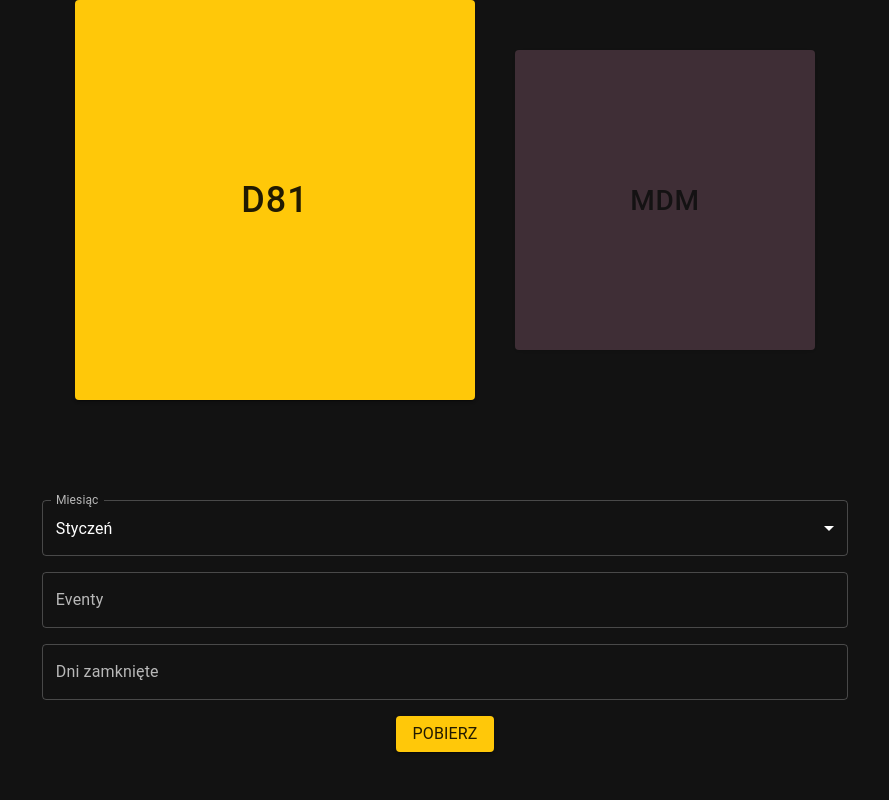
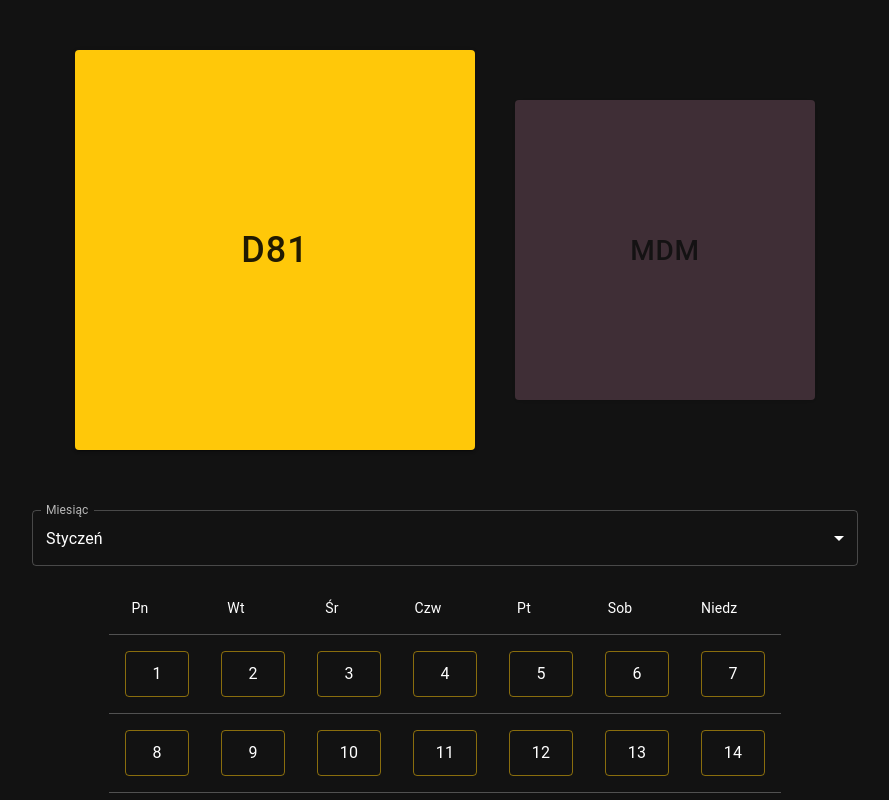
Before and after one commit to DBrdak/roster-builder, a React (Create React App) app: page / in a window 1280 px wide. Both pictures are taken after a click on the button "D81". Shown: the top 800 px of the page, without its empty margins (195-1084 px from the left). Built offline with nearby package versions, Linux system fonts and the light colour scheme.

Commit message:
Import cleanup

```diff
--- /dev/null
+++ b/src/components/CalendarView.tsx
@@ -0,0 +1,95 @@
+import React from 'react';
+import {Paper, Typography, Table, TableBody, TableCell, TableContainer, TableRow, Button} from '@mui/material';
+import Month from '../models/month';
+import Day from '../models/day';
+
+interface CalendarViewProps {
+    month: Month
+    eventDays: number[]
+    closedDays: number[]
+    onEventDayClick: (dayIndex: number) => void
+    onClosedDayClick: (dayIndex: number) => void
+    color: 'primary' | 'secondary'
+}
+
+const CalendarView: React.FC<CalendarViewProps> = ({ month, onEventDayClick, onClosedDayClick, eventDays, closedDays, color }) => {
+    const colors =  {event: '#00FF00', closed: '#FF0000'}
+    const handleLeftClick = (dayId: number) => {
+        onEventDayClick(dayId)
+    };
+
+    const handleRightClick = (dayId: number) => {
+        onClosedDayClick(dayId)
+    };
+
+    const daysOfMonth = Array.from(month.days.values()).map((day, index) => {
+        return (
+                <TableCell key={index}>
+                    <Button
+                        variant={'outlined'}
+                        color={color}
+                        style={{
+                            padding: '10px',
+                            textAlign: 'center',
+                            width: '30px',
+                            transition: 'background-color 0.5s ease',
+                            backgroundColor: closedDays.some(d => d === index + 1) ?
+                                colors.closed : eventDays.some(d => d === index + 1) ? colors.event : 'inherit',
+                            color: closedDays.some(d => d === index + 1) || eventDays.some(d => d === index + 1) ? '#FFFFFF' : 'inherit',
+                            cursor: 'pointer'
+                        }}
+                        onClick={() => handleLeftClick(index + 1)}
+                        onContextMenu={(e) => {
+                            e.preventDefault()
+                            handleRightClick(index + 1);
+                        }}
+                    >
+                        <Typography variant="body1">{index + 1}</Typography>
+                    </Button>
+                </TableCell>
+        )
+    })
+
+    for(let dayOfWeek = 1; dayOfWeek <= 7; dayOfWeek++) {
+        if(month.days.get(1)?.id !== dayOfWeek) {
+            daysOfMonth.unshift(
+                <TableCell key={daysOfMonth.length - 1 + dayOfWeek}>
+                    <Paper></Paper>
+                </TableCell>
+            )
+        } else {
+            break
+        }
+    }
+
+    const daysOfWeekHeaders = Day.All.map((day) => (
+        <TableCell key={day.id}>
+            <Typography variant="body2" style={{width: '30px', textAlign: 'center'}}>{day.shorthand}</Typography>
+        </TableCell>
+    ));
+
+    const weeks: any[] = []
+    for (let i = 0; i < daysOfMonth.length; i += 7) {
+        const week = daysOfMonth.slice(i, i + 7);
+        weeks.push(
+            <TableRow key={i}>
+                {week}
+            </TableRow>
+        );
+    }
+
+    return (
+        <div>
+            <TableContainer>
+                <Table>
+                    <TableBody>
+                        <TableRow>{daysOfWeekHeaders}</TableRow>
+                        {weeks}
+                    </TableBody>
+                </Table>
+            </TableContainer>
+        </div>
+    );
+};
+
+export default CalendarView;
--- a/src/components/MyTextInput.tsx
+++ b/src/components/MyTextInput.tsx
@@ -7,7 +7,7 @@ interface Props {
     name: string
     label: string
     maxValue: number
-    forbiddenValues: string[]
+    forbiddenValues: number[]
     color: 'primary' | 'secondary'
 }
 
@@ -15,7 +15,7 @@ const MyTextInput: React.FC<Props> = ({ label, maxValue, color, forbiddenValues,
     const [field, meta, helpers] = useField(props.name);
 
     const handleChange = (e: React.ChangeEvent<HTMLInputElement>) => {
-        forbiddenValues = forbiddenValues.filter(fnum => parseInt(fnum))
+        forbiddenValues = forbiddenValues.filter(fnum => fnum)
 
         let value = e.target.value;
 
@@ -37,7 +37,7 @@ const MyTextInput: React.FC<Props> = ({ label, maxValue, color, forbiddenValues,
 
         // Filter numbers to not contain forbidden values
         if(value.endsWith(',')) {
-            filteredNumbers = filteredNumbers.filter((num) => !Array.from(forbiddenValues).some((fnum) => fnum === num));
+            filteredNumbers = filteredNumbers.filter((num) => !Array.from(forbiddenValues).some((fnum) => fnum === parseInt(num)));
         }
 
         // Join the filtered numbers back with commas
@@ -48,7 +48,7 @@ const MyTextInput: React.FC<Props> = ({ label, maxValue, color, forbiddenValues,
             value = value.slice(1);
         }
 
-        helpers.setValue(value.split(','));
+        helpers.setValue(value.split(',').map(x => parseInt(x)));
     };
 
     return (
--- a/src/main_page/Content.tsx
+++ b/src/main_page/Content.tsx
@@ -1,41 +1,29 @@
-import {Button, FormControl, InputLabel, MenuItem, Select, Stack, Typography} from "@mui/material";
+import {Button, FormControl, InputLabel, MenuItem, Select, Stack, Typography, useMediaQuery} from "@mui/material";
 import {Form, Formik} from "formik";
-import MyTextInput from "../components/MyTextInput";
 import Month from "../models/month";
-import InitFormValues from "../models/initFormValues";
 import SpreadsheetFactory from "../models/spreadSheetFactory";
-import * as Yup from 'yup';
+import theme from "../theme";
+import CalendarView from "../components/CalendarView";
+import {useState} from "react";
 
 interface ContentProps {
     selectedSpot: string
 }
 
 export function Content({selectedSpot}: ContentProps) {
-    const initValues: InitFormValues = {
+    const [eventDays, setEventDays] = useState<number[]>([])
+    const [closedDays, setClosedDays] = useState<number[]>([])
+    const isMobile = useMediaQuery(theme.breakpoints.down('md'));
+    const initValues = {
         month: Month.nextMonth().value,
-        eventDays: [],
-        closedDays: []
     }
 
-    const validationSchema = Yup.object().shape({
-        closedDays: Yup.array()
-            .test('Dni zamknięcia i dni eventowe muszą być zbiorami rozłącznymi', 'Dni zamknięcia i dni eventowe muszą być zbiorami rozłącznymi', function (closedDays) {
-                const eventDays: [] = this.resolve(Yup.ref('eventDays'));
-                return !eventDays.some((value) => closedDays?.includes(value));
-            }),
-        eventDays: Yup.array()
-            .test('Dni zamknięcia i dni eventowe muszą być zbiorami rozłącznymi', 'Dni zamknięcia i dni eventowe muszą być zbiorami rozłącznymi', function (eventDays) {
-                const closedDays: [] = this.resolve(Yup.ref('closedDays'));
-                return !closedDays.some((value) => eventDays?.includes(value));
-            }),
-    });
-
-    async function handleFormSubmit(values: InitFormValues) {
+    async function handleFormSubmit(values: {month: string}) {
         const factory = new SpreadsheetFactory(
             selectedSpot,
             Month.fromValue(values.month),
-            values.eventDays.map(day => parseInt(day)),
-            values.closedDays.map(day => parseInt(day)))
+            eventDays.map(day => day),
+            closedDays.map(day => day))
 
         await factory.createAndDownloadSpreadsheet()
     }
@@ -43,13 +31,34 @@ export function Content({selectedSpot}: ContentProps) {
     const color = selectedSpot === 'D81' ? 'primary' : 'secondary'
     const hexcolor = selectedSpot === 'D81' ?'rgba(255,200,9,0.5)' : 'rgba(241,159,196,0.5)'
 
+    function handleClosedClick(closedDayIndex: number) {
+        if(!eventDays.some(d => d === closedDayIndex) && !closedDays.some(d => d === closedDayIndex)){
+            setClosedDays([...closedDays, closedDayIndex])
+        } else if (closedDays.some(d => d === closedDayIndex)) {
+            setClosedDays(closedDays.filter(d => d !== closedDayIndex))
+        } else if(eventDays.some(d => d === closedDayIndex)) {
+            setEventDays(eventDays.filter(d => d !== closedDayIndex))
+            setClosedDays([...closedDays, closedDayIndex])
+        }
+    }
+
+    function handleEventClick(eventDayIndex: number) {
+        if(!eventDays.some(d => d === eventDayIndex) && !closedDays.some(d => d === eventDayIndex)){
+            setEventDays([...eventDays, eventDayIndex])
+        } else if (eventDays.some(d => d === eventDayIndex)) {
+            setEventDays(eventDays.filter(d => d !== eventDayIndex))
+        }else if(closedDays.some(d => d === eventDayIndex)) {
+            setClosedDays(eventDays.filter(d => d !== eventDayIndex))
+            setEventDays([...closedDays, eventDayIndex])
+        }
+    }
+
     return (
         <Formik
-            validationSchema={validationSchema}
             initialValues={initValues}
             onSubmit={async (values) => await handleFormSubmit(values)}
             validateOnMount={true}>
-            {({handleSubmit, handleChange, isValid, values}) => (
+            {({handleSubmit, handleChange, values}) => (
                 <Form style={{width: '100%'}} onSubmit={handleSubmit} autoComplete='off'>
                     <Stack direction={'column'} spacing={2}
                            style={{display: 'flex', justifyContent: 'center', alignItems: 'center'}}>
@@ -62,7 +71,11 @@ export function Content({selectedSpot}: ContentProps) {
                                     name={'month'}
                                     value={values.month}
                                     label="Miesiąc"
-                                    onChange={handleChange}
+                                    onChange={(event) => {
+                                        setClosedDays([])
+                                        setEventDays([])
+                                        handleChange(event)
+                                    }}
                                 >
                                     {Month.All.map(m =>
                                         <MenuItem key={m.id} value={m.value} style={{backgroundColor: m.value === values.month ? hexcolor : 'inherit' }}>{m.value}</MenuItem>
@@ -70,25 +83,16 @@ export function Content({selectedSpot}: ContentProps) {
                                 </Select>
                             </FormControl>
                         }
-                        {values.month && selectedSpot &&
+                        {values.month && selectedSpot && !isMobile &&
                             <>
-                                <MyTextInput
-                                    placeholder={'Eventy'}
-                                    name={'eventDays'}
-                                    label={'Eventy'}
-                                    maxValue={Month.fromValue(values.month).days.size}
-                                    forbiddenValues={values.closedDays}
-                                    color={color}
-                                />
-                                <MyTextInput
-                                    placeholder={'Dni zamknięte'}
-                                    name={'closedDays'}
-                                    label={'Dni zamknięte'}
-                                    maxValue={Month.fromValue(values.month).days.size}
-                                    forbiddenValues={values.eventDays}
-                                    color={color}
-                                />
-                                <Button color={color} disabled={!(selectedSpot && values.month && isValid)} type={'submit'} onClick={() => handleSubmit} variant={'contained'}>
+                                <CalendarView
+                                    month={Month.fromValue(values.month)}
+                                    eventDays={eventDays}
+                                    closedDays={closedDays}
+                                    onEventDayClick={(x) => handleEventClick(x)}
+                                    onClosedDayClick={(x) => handleClosedClick(x)}
+                                    color={color} />
+                                <Button color={color} disabled={!(selectedSpot && values.month)} type={'submit'} onClick={() => handleSubmit} variant={'contained'}>
                                     <Typography>Pobierz</Typography>
                                 </Button>
                             </>
--- a/src/main_page/MainPage.tsx
+++ b/src/main_page/MainPage.tsx
@@ -1,18 +1,50 @@
-import {Container} from "@mui/material";
+import {Container, Typography, useMediaQuery} from "@mui/material";
 import {Content} from "./Content";
 import SpotSelection from "./SpotSelection";
 import {useState} from "react";
+import theme from "../theme";
 
 export function MainPage() {
     const [selectedSpot, setSelectedSpot] = useState('');
+    const isMobile = useMediaQuery(theme.breakpoints.down('sm'));
 
     return (
-        <div style={{ margin: 0, padding: 0, overflow: 'hidden', backgroundColor: '#121212' }}>
-            <Container style={{ width: '100vw', height: '100vh', display: 'flex', justifyContent: 'center', alignItems: 'center', flexDirection: 'column', gap: 100 }}>
-                <SpotSelection onClick={(spot) => setSelectedSpot(spot)} selectedSpot={selectedSpot} />
-                <div className={`content ${selectedSpot ? 'expanded' : ''}`}>
-                    <Content selectedSpot={selectedSpot} />
-                </div>
+        <div style={{ margin: 0, padding: 0, backgroundColor: '#121212' }}>
+            <Container style={{
+            minHeight: '100vh',
+            minWidth: '100vw',
+            display: 'flex',
+            padding: '50px',
+            justifyContent: 'center',
+            alignItems: 'center',
+            flexDirection: 'column',
+            gap: 60
+            }}>
+                {isMobile ?
+                    <>
+                        <Typography style={{ color: '#ffffff', fontSize: '50px', textAlign: 'center' }}>
+                            {`Niestety na telefonie to nie zadziała`}
+                            <br />
+                            😢
+                        </Typography>
+                        <Typography style={{ color: '#ffffff', fontSize: '15px', textAlign: 'center' }}>
+                            {`ale może kiedyś...`}
+                        </Typography>
+                        <Typography style={{ color: '#ffffff', fontSize: '10px', textAlign: 'center' }}>
+                            {`jak mi się zachce to zrobie ok?`}
+                        </Typography>
+                        <Typography style={{ color: '#ffffff', fontSize: '5px', textAlign: 'center' }}>
+                            {`albo i nie`}
+                        </Typography>
+                    </>
+                    :
+                    <>
+                        <SpotSelection onClick={(spot) => setSelectedSpot(spot)} selectedSpot={selectedSpot}/>
+                        <div className={`content ${selectedSpot ? 'expanded' : ''}`}>
+                            <Content selectedSpot={selectedSpot}/>
+                        </div>
+                    </>
+                }
             </Container>
         </div>
     );
--- a/src/models/day.ts
+++ b/src/models/day.ts
@@ -1,19 +1,21 @@
 export default class Day {
     id: number;
     value: string;
+    shorthand: string
 
-    private constructor(id: number, value: string) {
+    private constructor(id: number, value: string, shorthand: string) {
         this.id = id;
         this.value = value;
+        this.shorthand = shorthand
     }
 
-    static readonly Monday = new Day(1, "Poniedziałek");
-    static readonly Tuesday = new Day(2, "Wtorek");
-    static readonly Wednesday = new Day(3, "Środa");
-    static readonly Thursday = new Day(4, "Czwartek");
-    static readonly Friday = new Day(5, "Piątek");
-    static readonly Saturday = new Day(6, "Sobota");
-    static readonly Sunday = new Day(7, "Niedziela");
+    static readonly Monday = new Day(1, "Poniedziałek", 'Pn');
+    static readonly Tuesday = new Day(2, "Wtorek", 'Wt');
+    static readonly Wednesday = new Day(3, "Środa", 'Śr');
+    static readonly Thursday = new Day(4, "Czwartek", 'Czw');
+    static readonly Friday = new Day(5, "Piątek", 'Pt');
+    static readonly Saturday = new Day(6, "Sobota", 'Sob');
+    static readonly Sunday = new Day(7, "Niedziela", 'Niedz');
 
     static readonly All: Day[] = [
         Day.Monday,
--- a/src/models/initFormValues.ts
+++ /dev/null
@@ -1,6 +0,0 @@
-
-export default interface InitFormValues {
-    month: string,
-    eventDays: string[],
-    closedDays: string[]
-}
```
Also changed, not shown: src/index.css (+16 -0 lines).
